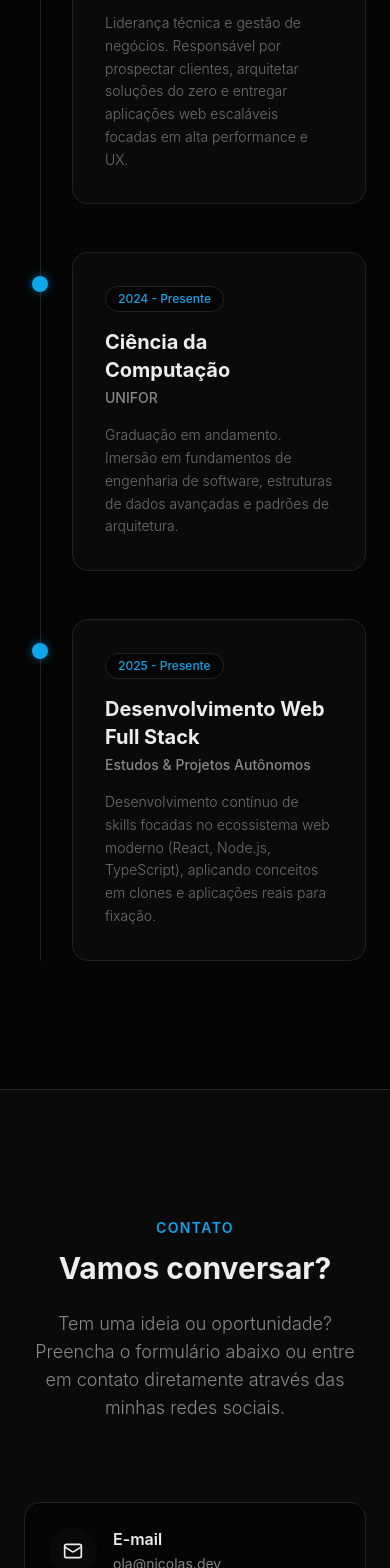
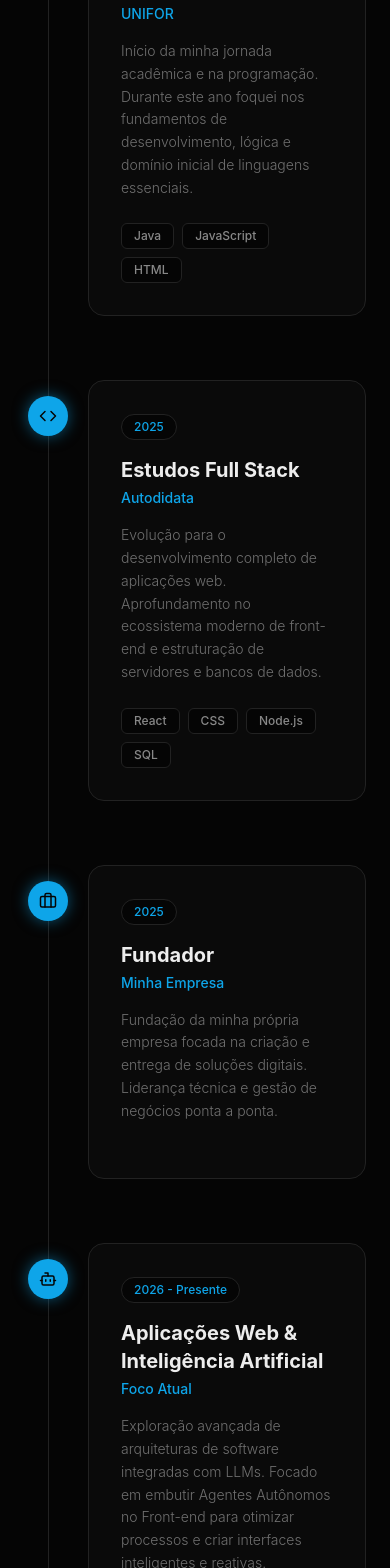
Before and after one commit to NicoQuei/Portifolio_new, a React (Vite) app: page / in a window 390 px wide. Shown: the part 7014-8582 px from the top of the page. Built offline with nearby package versions, Linux system fonts and the light colour scheme.

Commit message:
ajustes e alterações

```diff
--- a/src/components/Contact.tsx
+++ b/src/components/Contact.tsx
@@ -1,9 +1,8 @@
-import React, { useState } from 'react';
+import React from 'react';
 import { motion } from 'framer-motion';
-import { Terminal, Briefcase, Mail, Send } from 'lucide-react';
+import { Terminal, Briefcase, Mail, Bot, Sparkles, Cpu, Zap } from 'lucide-react';
 
 const Contact: React.FC = () => {
-  const [formState, setFormState] = useState({ name: '', email: '', message: '' });
 
   const containerVariants = {
     hidden: { opacity: 0 },
@@ -15,11 +14,7 @@ const Contact: React.FC = () => {
     visible: { opacity: 1, y: 0, transition: { type: "spring", bounce: 0.4, duration: 1 } }
   };
 
-  const handleSubmit = (e: React.FormEvent) => {
-    e.preventDefault();
-    alert('Formulário enviado com sucesso! (Demonstração)');
-    setFormState({ name: '', email: '', message: '' });
-  };
+
 
   return (
     <section id="contact" className="py-32 px-6 bg-surface border-y border-border-color">
@@ -30,12 +25,12 @@ const Contact: React.FC = () => {
           viewport={{ once: true, margin: "-100px" }}
           className="text-center mb-20"
         >
-          <h2 className="text-sm font-semibold tracking-widest text-primary uppercase mb-3">Contato</h2>
+          <h2 className="text-sm font-semibold tracking-widest text-primary uppercase mb-3">Laboratório</h2>
           <h3 className="text-3xl md:text-4xl font-bold text-text-main mb-6">
-            Vamos conversar?
+            O que estou explorando
           </h3>
           <p className="text-text-muted max-w-2xl mx-auto text-lg font-light">
-            Tem uma ideia ou oportunidade? Preencha o formulário abaixo ou entre em contato diretamente através das minhas redes sociais.
+            Focado em unir a web moderna com inteligência artificial para criar a próxima geração de aplicações. Abaixo estão meus estudos e experimentações atuais.
           </p>
         </motion.div>
 
@@ -49,95 +44,76 @@ const Contact: React.FC = () => {
             viewport={{ once: true, margin: "-100px" }}
             className="lg:col-span-2 flex flex-col gap-6"
           >
-            <motion.a variants={itemVariants} href="mailto:ola@nicolas.dev" className="flex items-center gap-4 p-6 bg-bg border border-border-color rounded-2xl hover:border-primary/50 transition-colors group">
+            <motion.a variants={itemVariants} href="mailto:nicolasqueirogapaix@gmail.com" className="flex items-center gap-4 p-6 bg-bg border border-border-color rounded-2xl hover:border-primary/50 transition-colors group">
               <div className="w-12 h-12 bg-surface rounded-full flex items-center justify-center text-text-main group-hover:text-primary transition-colors">
                 <Mail size={20} />
               </div>
               <div>
                 <h4 className="text-text-main font-semibold">E-mail</h4>
-                <span className="text-text-muted text-sm">ola@nicolas.dev</span>
+                <span className="text-text-muted text-sm">nicolasqueirogapaix@gmail.com</span>
               </div>
             </motion.a>
 
-            <motion.a variants={itemVariants} href="#" className="flex items-center gap-4 p-6 bg-bg border border-border-color rounded-2xl hover:border-primary/50 transition-colors group">
+            <motion.a variants={itemVariants} href="https://www.linkedin.com/in/nicoquei/" target="_blank" rel="noopener noreferrer" className="flex items-center gap-4 p-6 bg-bg border border-border-color rounded-2xl hover:border-primary/50 transition-colors group">
               <div className="w-12 h-12 bg-surface rounded-full flex items-center justify-center text-text-main group-hover:text-primary transition-colors">
                 <Briefcase size={20} />
               </div>
               <div>
                 <h4 className="text-text-main font-semibold">LinkedIn</h4>
-                <span className="text-text-muted text-sm">in/nicolas</span>
+                <span className="text-text-muted text-sm">in/nicoquei</span>
               </div>
             </motion.a>
 
-            <motion.a variants={itemVariants} href="#" className="flex items-center gap-4 p-6 bg-bg border border-border-color rounded-2xl hover:border-primary/50 transition-colors group">
+            <motion.a variants={itemVariants} href="https://github.com/NicoQuei" target="_blank" rel="noopener noreferrer" className="flex items-center gap-4 p-6 bg-bg border border-border-color rounded-2xl hover:border-primary/50 transition-colors group">
               <div className="w-12 h-12 bg-surface rounded-full flex items-center justify-center text-text-main group-hover:text-primary transition-colors">
                 <Terminal size={20} />
               </div>
               <div>
                 <h4 className="text-text-main font-semibold">GitHub</h4>
-                <span className="text-text-muted text-sm">nicolas-dev</span>
+                <span className="text-text-muted text-sm">NicoQuei</span>
               </div>
             </motion.a>
           </motion.div>
 
-          {/* Contact Form */}
+          {/* Current Focus Cards */}
           <motion.div
             variants={containerVariants}
             initial="hidden"
             whileInView="visible"
             viewport={{ once: true, margin: "-100px" }}
-            className="lg:col-span-3"
+            className="lg:col-span-3 grid grid-cols-1 sm:grid-cols-2 gap-6"
           >
-            <form onSubmit={handleSubmit} className="bg-bg border border-border-color rounded-3xl p-8 md:p-10 shadow-2xl">
-              <motion.div variants={itemVariants} className="grid grid-cols-1 md:grid-cols-2 gap-6 mb-6">
-                <div className="flex flex-col gap-2">
-                  <label htmlFor="name" className="text-sm font-medium text-text-muted ml-1">Nome Completo</label>
-                  <input
-                    type="text"
-                    id="name"
-                    required
-                    value={formState.name}
-                    onChange={e => setFormState({...formState, name: e.target.value})}
-                    className="w-full bg-surface border border-border-color rounded-xl px-5 py-4 text-text-main focus:outline-none focus:border-primary focus:ring-1 focus:ring-primary transition-all placeholder-text-muted/50"
-                    placeholder="João Silva"
-                  />
-                </div>
-                <div className="flex flex-col gap-2">
-                  <label htmlFor="email" className="text-sm font-medium text-text-muted ml-1">E-mail</label>
-                  <input
-                    type="email"
-                    id="email"
-                    required
-                    value={formState.email}
-                    onChange={e => setFormState({...formState, email: e.target.value})}
-                    className="w-full bg-surface border border-border-color rounded-xl px-5 py-4 text-text-main focus:outline-none focus:border-primary focus:ring-1 focus:ring-primary transition-all placeholder-text-muted/50"
-                    placeholder="joao@exemplo.com"
-                  />
-                </div>
-              </motion.div>
+            <motion.div variants={itemVariants} className="bg-bg border border-border-color rounded-2xl p-6 hover:border-primary/50 hover:shadow-[0_10px_30px_rgba(14,165,233,0.1)] transition-all group">
+              <div className="w-12 h-12 bg-surface rounded-xl flex items-center justify-center text-text-main mb-4 group-hover:text-primary transition-colors border border-border-color">
+                <Bot size={22} />
+              </div>
+              <h4 className="text-text-main font-bold mb-2">Agentes Autônomos</h4>
+              <p className="text-text-muted text-sm leading-relaxed">Embutindo agentes de IA diretamente no Front-end para criar fluxos de trabalho que antecipam as necessidades do usuário.</p>
+            </motion.div>
 
-              <motion.div variants={itemVariants} className="flex flex-col gap-2 mb-8">
-                <label htmlFor="message" className="text-sm font-medium text-text-muted ml-1">Sua Mensagem</label>
-                <textarea
-                  id="message"
-                  rows={5}
-                  required
-                  value={formState.message}
-                  onChange={e => setFormState({...formState, message: e.target.value})}
-                  className="w-full bg-surface border border-border-color rounded-xl px-5 py-4 text-text-main focus:outline-none focus:border-primary focus:ring-1 focus:ring-primary transition-all placeholder-text-muted/50 resize-y"
-                  placeholder="Olá Nicolas, gostaria de conversar sobre..."
-                ></textarea>
-              </motion.div>
+            <motion.div variants={itemVariants} className="bg-bg border border-border-color rounded-2xl p-6 hover:border-primary/50 hover:shadow-[0_10px_30px_rgba(14,165,233,0.1)] transition-all group">
+              <div className="w-12 h-12 bg-surface rounded-xl flex items-center justify-center text-text-main mb-4 group-hover:text-primary transition-colors border border-border-color">
+                <Sparkles size={22} />
+              </div>
+              <h4 className="text-text-main font-bold mb-2">Generative UI</h4>
+              <p className="text-text-muted text-sm leading-relaxed">Geração de interfaces dinâmicas usando React e LLMs, abandonando chatbots tradicionais em favor de experiências ricas.</p>
+            </motion.div>
 
-              <motion.button
-                variants={itemVariants}
-                type="submit"
-                className="w-full flex items-center justify-center gap-3 bg-text-main text-bg py-4 rounded-xl font-bold hover:bg-white/90 hover:shadow-[0_0_20px_rgba(255,255,255,0.3)] transition-all"
-              >
-                <Send size={18} />
-                Enviar mensagem
-              </motion.button>
-            </form>
+            <motion.div variants={itemVariants} className="bg-bg border border-border-color rounded-2xl p-6 hover:border-primary/50 hover:shadow-[0_10px_30px_rgba(14,165,233,0.1)] transition-all group">
+              <div className="w-12 h-12 bg-surface rounded-xl flex items-center justify-center text-text-main mb-4 group-hover:text-primary transition-colors border border-border-color">
+                <Cpu size={22} />
+              </div>
+              <h4 className="text-text-main font-bold mb-2">Arquitetura + IA</h4>
+              <p className="text-text-muted text-sm leading-relaxed">Unindo a velocidade de frameworks modernos como Vite e Next.js com o poder de raciocínio de modelos como Gemini.</p>
+            </motion.div>
+
+            <motion.div variants={itemVariants} className="bg-bg border border-border-color rounded-2xl p-6 hover:border-primary/50 hover:shadow-[0_10px_30px_rgba(14,165,233,0.1)] transition-all group">
+              <div className="w-12 h-12 bg-surface rounded-xl flex items-center justify-center text-text-main mb-4 group-hover:text-primary transition-colors border border-border-color">
+                <Zap size={22} />
+              </div>
+              <h4 className="text-text-main font-bold mb-2">Produtividade Automática</h4>
+              <p className="text-text-muted text-sm leading-relaxed">Testando a implementação de agentes que analisam dados e automatizam processos repetitivos dentro de aplicações web.</p>
+            </motion.div>
           </motion.div>
 
         </div>
--- a/src/components/Experience.tsx
+++ b/src/components/Experience.tsx
@@ -2,6 +2,14 @@ import React from 'react';
 import { motion, useScroll, useTransform } from 'framer-motion';
 import { useRef } from 'react';
 import { experienceData } from '../data/experience';
+import { GraduationCap, Code, Briefcase, Bot } from 'lucide-react';
+
+const iconMap: Record<string, React.ReactNode> = {
+  GraduationCap: <GraduationCap size={18} className="text-bg" />,
+  Code: <Code size={18} className="text-bg" />,
+  Briefcase: <Briefcase size={18} className="text-bg" />,
+  Bot: <Bot size={18} className="text-bg" />
+};
 
 const Experience: React.FC = () => {
   const containerRef = useRef<HTMLElement>(null);
@@ -29,27 +37,29 @@ const Experience: React.FC = () => {
 
         <div className="relative">
           {/* Timeline Line (Grows with scroll) */}
-          <div className="absolute left-4 md:left-1/2 top-0 bottom-0 w-px bg-border-color transform md:-translate-x-1/2"></div>
+          <div className="absolute left-6 md:left-1/2 top-0 bottom-0 w-px bg-border-color transform md:-translate-x-1/2"></div>
           <motion.div
             style={{ height: lineHeight }}
-            className="absolute left-4 md:left-1/2 top-0 w-px bg-primary transform md:-translate-x-1/2 origin-top shadow-[0_0_15px_rgba(14,165,233,0.8)] z-0"
+            className="absolute left-6 md:left-1/2 top-0 w-px bg-primary transform md:-translate-x-1/2 origin-top shadow-[0_0_15px_rgba(14,165,233,0.8)] z-0"
           ></motion.div>
 
-          <div className="space-y-12 relative z-10">
+          <div className="space-y-16 relative z-10">
             {experienceData.map((exp, index) => {
               const isEven = index % 2 === 0;
 
               return (
                 <div key={exp.id} className={`relative flex flex-col md:flex-row items-start md:items-center ${isEven ? 'md:flex-row-reverse' : ''}`}>
 
-                  {/* Timeline Dot */}
+                  {/* Timeline Dot & Icon */}
                   <motion.div
                     initial={{ scale: 0, opacity: 0 }}
                     whileInView={{ scale: 1, opacity: 1 }}
                     viewport={{ once: true, margin: "-100px" }}
                     transition={{ delay: 0.3, duration: 0.4 }}
-                    className="absolute left-4 md:left-1/2 w-4 h-4 bg-primary rounded-full transform -translate-x-1/2 shadow-[0_0_10px_rgba(14,165,233,0.5)] z-20 mt-6 md:mt-0"
-                  ></motion.div>
+                    className="absolute left-6 md:left-1/2 w-10 h-10 bg-primary rounded-full transform -translate-x-1/2 shadow-[0_0_15px_rgba(14,165,233,0.5)] z-20 flex items-center justify-center mt-4 md:mt-0"
+                  >
+                    {iconMap[exp.iconName]}
+                  </motion.div>
 
                   {/* Empty space for alignment on desktop */}
                   <div className="hidden md:block md:w-1/2"></div>
@@ -60,17 +70,26 @@ const Experience: React.FC = () => {
                     whileInView={{ opacity: 1, x: 0, y: 0 }}
                     viewport={{ once: true, margin: "-100px" }}
                     transition={{ duration: 0.6, ease: "easeOut" }}
-                    className={`w-full md:w-1/2 pl-12 md:pl-0 ${isEven ? 'md:pr-12 text-left md:text-right' : 'md:pl-12 text-left'}`}
+                    className={`w-full md:w-1/2 pl-16 md:pl-0 ${isEven ? 'md:pr-14 text-left md:text-right' : 'md:pl-14 text-left'}`}
                   >
-                    <div className="p-8 bg-surface border border-border-color rounded-2xl hover:border-primary/30 transition-colors">
-                      <span className="inline-block px-3 py-1 bg-bg border border-border-color rounded-full text-xs font-medium text-primary mb-4">
+                    <div className="p-8 bg-surface border border-border-color rounded-2xl hover:border-primary/50 hover:shadow-[0_10px_30px_rgba(14,165,233,0.1)] transition-all group">
+                      <span className="inline-block px-3 py-1 bg-bg border border-border-color rounded-full text-xs font-medium text-primary mb-4 group-hover:border-primary/30 transition-colors">
                         {exp.period}
                       </span>
                       <h4 className="text-xl font-bold text-text-main mb-1">{exp.role}</h4>
-                      <h5 className="text-sm font-medium text-text-muted mb-4">{exp.company}</h5>
-                      <p className="text-text-muted/80 text-sm leading-relaxed font-light">
+                      <h5 className="text-sm font-medium text-primary mb-4">{exp.company}</h5>
+                      <p className="text-text-muted/80 text-sm leading-relaxed font-light mb-6">
                         {exp.description}
                       </p>
+
+                      {/* Tech Stack Badges */}
+                      <div className={`flex flex-wrap gap-2 ${isEven ? 'md:justify-end' : 'justify-start'}`}>
+                        {exp.technologies.map((tech, i) => (
+                          <span key={i} className="px-3 py-1 bg-bg border border-border-color rounded-md text-xs text-text-muted font-medium hover:text-primary transition-colors cursor-default">
+                            {tech}
+                          </span>
+                        ))}
+                      </div>
                     </div>
                   </motion.div>
 
--- a/src/components/Footer.tsx
+++ b/src/components/Footer.tsx
@@ -15,13 +15,13 @@ const Footer: React.FC = () => {
         </div>
 
         <div className="flex items-center gap-6">
-          <a href="#" className="text-text-muted hover:text-text-main transition-colors">
+          <a href="https://github.com/NicoQuei" target="_blank" rel="noopener noreferrer" className="text-text-muted hover:text-text-main transition-colors">
             <Terminal size={20} />
           </a>
-          <a href="#" className="text-text-muted hover:text-text-main transition-colors">
+          <a href="https://www.linkedin.com/in/nicoquei/" target="_blank" rel="noopener noreferrer" className="text-text-muted hover:text-text-main transition-colors">
             <Briefcase size={20} />
           </a>
-          <a href="mailto:ola@nicolas.dev" className="text-text-muted hover:text-text-main transition-colors">
+          <a href="mailto:nicolasqueirogapaix@gmail.com" className="text-text-muted hover:text-text-main transition-colors">
             <Mail size={20} />
           </a>
         </div>
--- a/src/components/Hero.tsx
+++ b/src/components/Hero.tsx
@@ -79,13 +79,13 @@ const Hero: React.FC = () => {
           </motion.div>
 
           <motion.div variants={itemVariants} className="flex items-center gap-5 mt-6">
-            <a href="#" className="text-text-muted hover:text-primary transition-colors">
+            <a href="https://github.com/NicoQuei" target="_blank" rel="noopener noreferrer" className="text-text-muted hover:text-primary transition-colors">
               <Terminal size={22} />
             </a>
-            <a href="#" className="text-text-muted hover:text-primary transition-colors">
+            <a href="https://www.linkedin.com/in/nicoquei/" target="_blank" rel="noopener noreferrer" className="text-text-muted hover:text-primary transition-colors">
               <Briefcase size={22} />
             </a>
-            <a href="mailto:ola@nicolas.dev" className="text-text-muted hover:text-primary transition-colors">
+            <a href="mailto:nicolasqueirogapaix@gmail.com" className="text-text-muted hover:text-primary transition-colors">
               <Mail size={22} />
             </a>
           </motion.div>
--- a/src/data/experience.ts
+++ b/src/data/experience.ts
@@ -4,28 +4,45 @@ export interface Experience {
   company: string;
   period: string;
   description: string;
+  iconName: string;
+  technologies: string[];
 }
 
 export const experienceData: Experience[] = [
   {
     id: "exp-1",
-    role: "Fundador",
-    company: "Minha Empresa",
-    period: "2024 - Presente",
-    description: "Liderança técnica e gestão de negócios. Responsável por prospectar clientes, arquitetar soluções do zero e entregar aplicações web escaláveis focadas em alta performance e UX."
+    role: "Ciência da Computação",
+    company: "UNIFOR",
+    period: "2024",
+    description: "Início da minha jornada acadêmica e na programação. Durante este ano foquei nos fundamentos de desenvolvimento, lógica e domínio inicial de linguagens essenciais.",
+    iconName: "GraduationCap",
+    technologies: ["Java", "JavaScript", "HTML"]
   },
   {
     id: "exp-2",
-    role: "Ciência da Computação",
-    company: "UNIFOR",
-    period: "2024 - Presente",
-    description: "Graduação em andamento. Imersão em fundamentos de engenharia de software, estruturas de dados avançadas e padrões de arquitetura."
+    role: "Estudos Full Stack",
+    company: "Autodidata",
+    period: "2025",
+    description: "Evolução para o desenvolvimento completo de aplicações web. Aprofundamento no ecossistema moderno de front-end e estruturação de servidores e bancos de dados.",
+    iconName: "Code",
+    technologies: ["React", "CSS", "Node.js", "SQL"]
   },
   {
     id: "exp-3",
-    role: "Desenvolvimento Web Full Stack",
-    company: "Estudos & Projetos Autônomos",
-    period: "2025 - Presente",
-    description: "Desenvolvimento contínuo de skills focadas no ecossistema web moderno (React, Node.js, TypeScript), aplicando conceitos em clones e aplicações reais para fixação."
+    role: "Fundador",
+    company: "Minha Empresa",
+    period: "2025",
+    description: "Fundação da minha própria empresa focada na criação e entrega de soluções digitais. Liderança técnica e gestão de negócios ponta a ponta.",
+    iconName: "Briefcase",
+    technologies: []
+  },
+  {
+    id: "exp-4",
+    role: "Aplicações Web & Inteligência Artificial",
+    company: "Foco Atual",
+    period: "2026 - Presente",
+    description: "Exploração avançada de arquiteturas de software integradas com LLMs. Focado em embutir Agentes Autônomos no Front-end para otimizar processos e criar interfaces inteligentes e reativas.",
+    iconName: "Bot",
+    technologies: ["Agentes de IA", "Generative UI", "Integração LLM"]
   }
 ];
```
Also changed, not shown: 1 other file (tests, documents, lock files or other folders).
